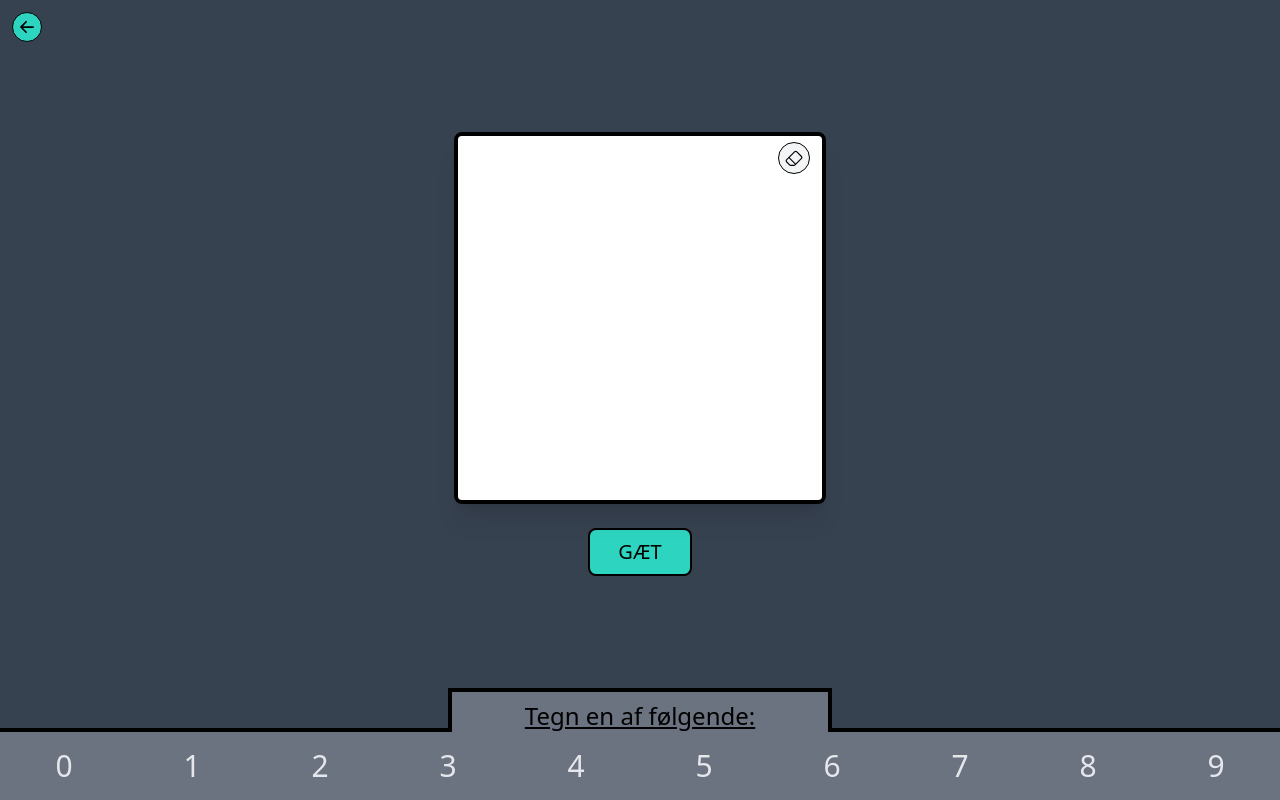
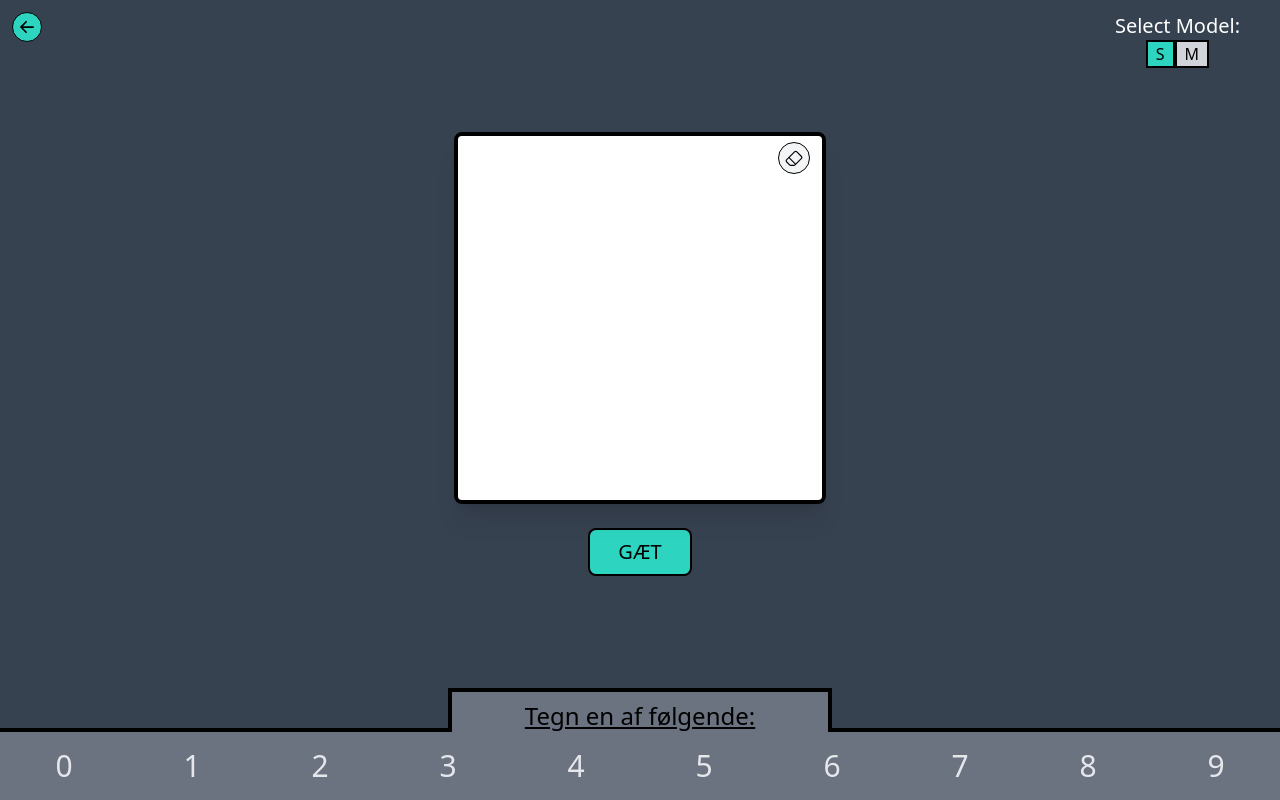
Before and after one commit to miickii/srp-frontend, a React (Vite) app: page / in a window 1280 px wide. Both pictures are taken after a click on the button "DIGIT". Built offline with nearby package versions, Linux system fonts and the light colour scheme.

Commit message:
added option to choose digit model

```diff
--- a/src/components/DrawCanvas.jsx
+++ b/src/components/DrawCanvas.jsx
@@ -12,7 +12,7 @@ const DrawCanvas = ({ model, goBack }) => {
     const doodle_labels = {"Æble": "🍎", "Træ": "🌳", "Pizza": "🍕", "Eiffeltårn": "🗼", "Donut": "🍩", "Fisk": "🐟", "Vinglas": "🍷", "Hund": "🐕", "Smiley": "🙂", "Gulerod": "🥕", "T-shirt": "👕", "Kaktus": "🌵", "Seng": "🛏️"}
     const [hoveredIndex, setHoveredIndex] = useState(null);
     const digits = [0, 1, 2, 3, 4, 5, 6, 7, 8, 9];
-    const [doodleModelV, setDoodleModelV] = useState(1);
+    const [modelV, setModelV] = useState(1);
 
     useEffect(() => {
       const canvas = canvasRef.current;
@@ -81,13 +81,14 @@ const DrawCanvas = ({ model, goBack }) => {
         setPredicted(result);
     }
 
-    const changeDoodleModel = async (newModel) => {
-        setDoodleModelV(newModel);
-        // https://flask-production-19b6.up.railway.app/change-model
+    const changeModel = async (newModel) => {
+        setModelV(newModel);
+        // https://flask-production-19b6.up.railway.app/predict
         // api/predict
-        const response = await fetch("https://flask-production-19b6.up.railway.app/change-model", {
+        const response = await fetch("api/change-model", {
             method: 'POST',
             body: JSON.stringify({
+                digitModel: model===0,
                 newModel: newModel
             }),
             headers: {
@@ -101,14 +102,14 @@ const DrawCanvas = ({ model, goBack }) => {
         <div className="relative h-screen w-screen flex flex-col items-center">
             <BsArrowLeftShort className="bg-teal-400 text-black text-3xl rounded-full
             absolute left-3 top-3 border border-black cursor-pointer" onClick={goBack} />
-            {model==1 && <div className="absolute right-10 top-3 flex flex-col items-center">
+            <div className="absolute right-10 top-3 flex flex-col items-center">
                 <h1 className="text-white text-xl">Select Model:</h1>
                 <div className="flex">
-                    <div className={`border-2 border-black px-2 cursor-pointer ${doodleModelV===1 ? "bg-teal-400" : "bg-gray-300"}`} onClick={() => changeDoodleModel(1)}>S</div>
-                    <div className={`border-2 border-black px-2 cursor-pointer ${doodleModelV===2 ? "bg-teal-400" : "bg-gray-300"}`} onClick={() => changeDoodleModel(2)}>M</div>
-                    <div className={`border-2 border-black px-2 cursor-pointer ${doodleModelV===3 ? "bg-teal-400" : "bg-gray-300"}`} onClick={() => changeDoodleModel(3)}>L</div>
+                    <div className={`border-2 border-black px-2 cursor-pointer ${modelV===1 ? "bg-teal-400" : "bg-gray-300"}`} onClick={() => changeModel(1)}>S</div>
+                    <div className={`border-2 border-black px-2 cursor-pointer ${modelV===2 ? "bg-teal-400" : "bg-gray-300"}`} onClick={() => changeModel(2)}>M</div>
+                    <div className={`border-2 border-black px-2 cursor-pointer ${modelV===3 ? "bg-teal-400" : "bg-gray-300"} ${model===0 && "hidden"}`} onClick={() => changeModel(3)}>L</div>
                 </div>
-            </div>}
+            </div>
             <div className="mt-2 h-[26rem] flex flex-col items-center">
                 {predicted && <>
                     <h1 className="mb-2"><span className='text-7xl text-white'>{predicted.top[0]}</span><span className="text-3xl text-white">{" (" + predicted.top[1] + "%)"}</span></h1>
```
